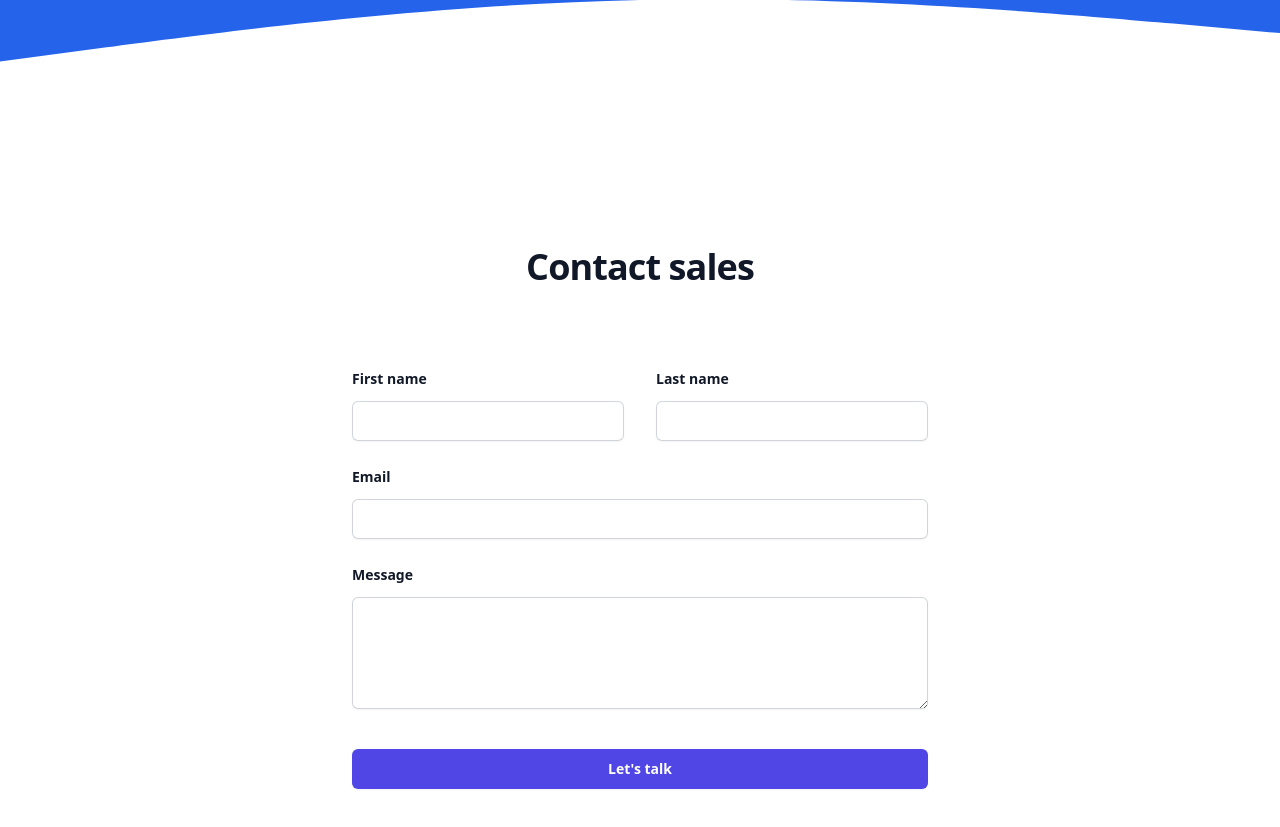
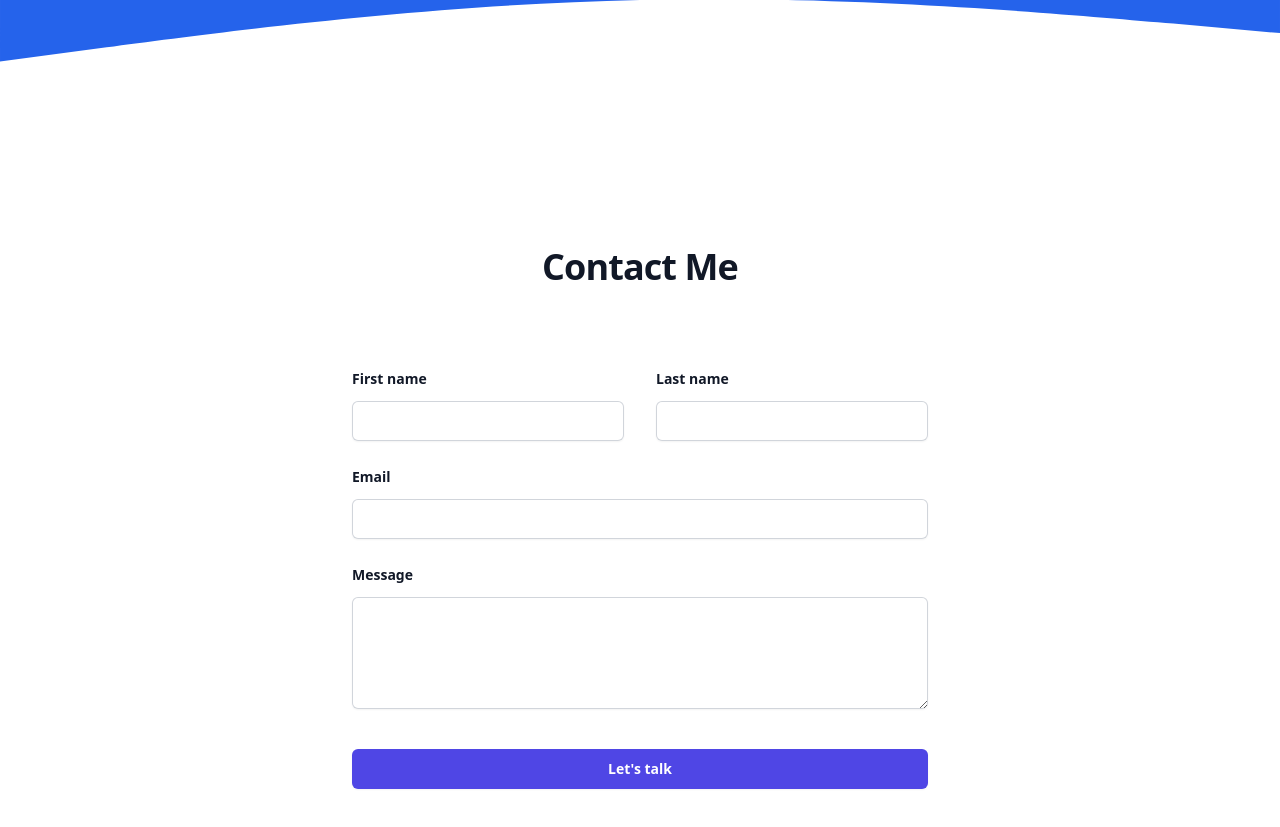
Before and after one commit to RAFIUSER/portfolio-rafi, a website: page index.html in a window 1280 px wide. Shown: the part 1174-2001 px from the top of the page. Drawn offline with nearby package versions, Linux system fonts and the light colour scheme.

Commit message:
Update index.html

```diff
--- a/index.html
+++ b/index.html
@@ -107,7 +107,7 @@
         <div class="relative left-1/2 -z-10 aspect-[1155/678] w-[36.125rem] max-w-none -translate-x-1/2 rotate-[30deg] bg-gradient-to-tr from-[#ff80b5] to-[#9089fc] opacity-30 sm:left-[calc(50%-40rem)] sm:w-[72.1875rem]" style="clip-path: polygon(74.1% 44.1%, 100% 61.6%, 97.5% 26.9%, 85.5% 0.1%, 80.7% 2%, 72.5% 32.5%, 60.2% 62.4%, 52.4% 68.1%, 47.5% 58.3%, 45.2% 34.5%, 27.5% 76.7%, 0.1% 64.9%, 17.9% 100%, 27.6% 76.8%, 76.1% 97.7%, 74.1% 44.1%)"></div>
       </div>
       <div class="mx-auto max-w-2xl text-center">
-        <h2 class="text-balance text-2xl font-bold tracking-tight text-gray-900 lg:text-4xl">Contact sales</h2>
+        <h2 class="text-balance text-2xl font-bold tracking-tight text-gray-900 lg:text-4xl">Contact Me</h2>
       </div>
       <form action="#" method="POST" class="mx-auto mt-16 max-w-xl sm:mt-20">
         <div class="grid grid-cols-1 gap-x-8 gap-y-6 sm:grid-cols-2">
```
